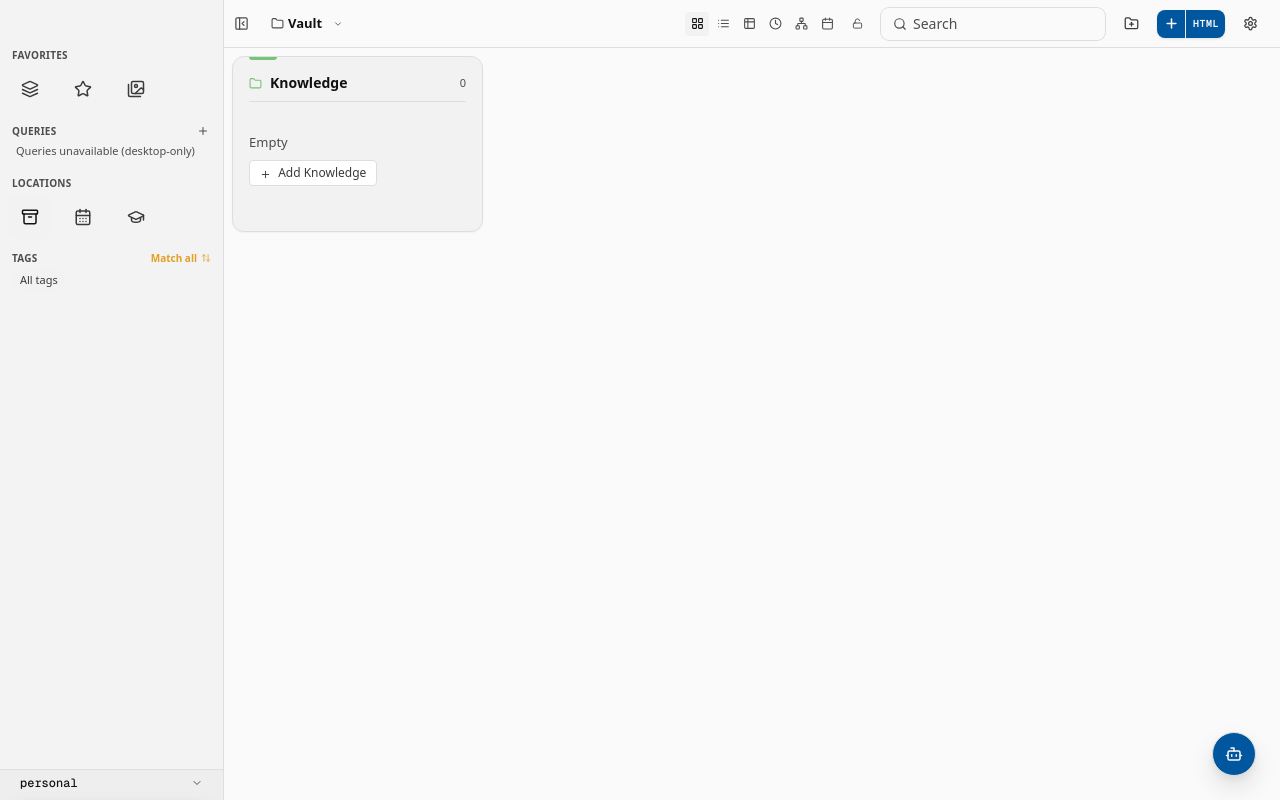
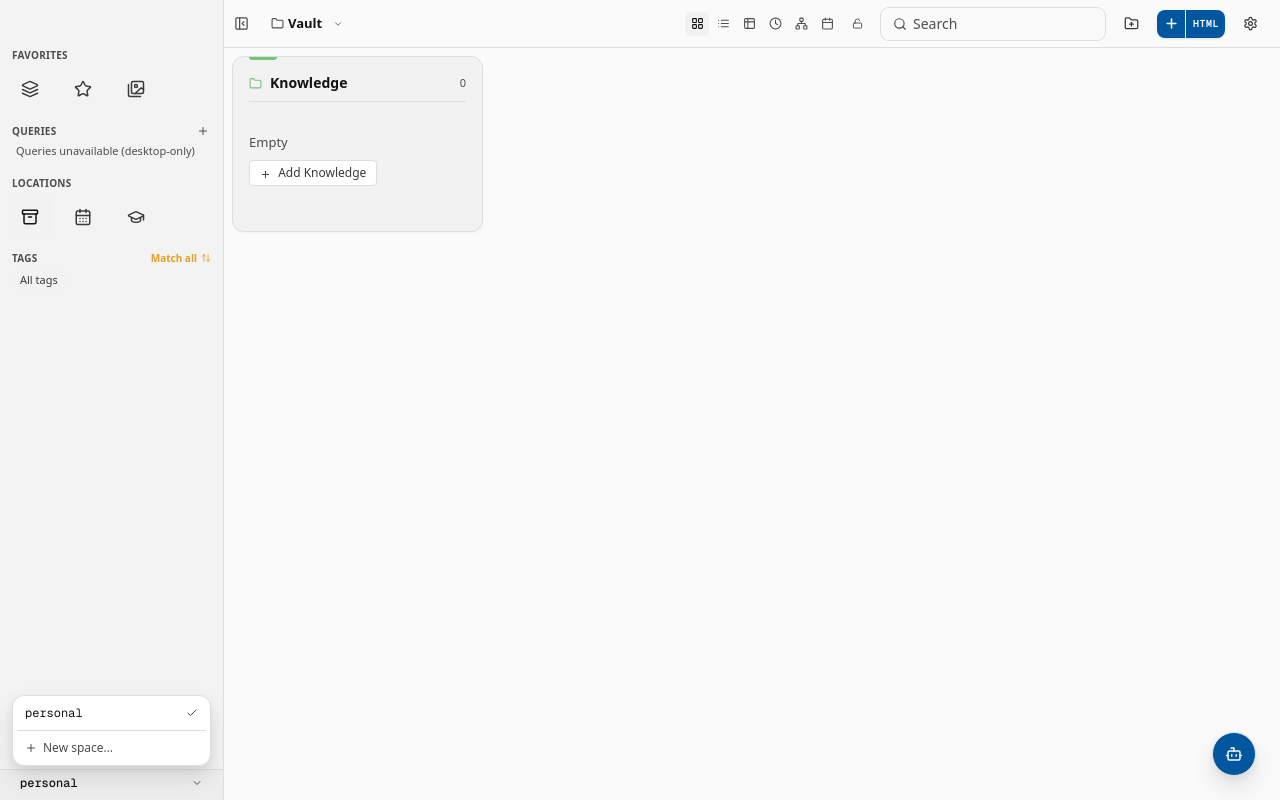
Before and after one commit to project-oxi/oximemo, a React (Vite) app in the folder apps/desktop/: page / in a window 1280 px wide. Both pictures are taken after a click on the button "personal". Built offline with nearby package versions, Linux system fonts and the light colour scheme.

Commit message:
fix(desktop): open space picker popover upward so it stays on screen
The picker is pinned to the sidebar's bottom edge; the popover opened
downward (top-full), landing outside the viewport. Anchor it above the
button (bottom-full mb-1), matching the CopilotComposer bottom-anchored
menu pattern.

```diff
--- a/apps/desktop/src/components/SpacePicker.tsx
+++ b/apps/desktop/src/components/SpacePicker.tsx
@@ -71,7 +71,7 @@ export function SpacePicker() {
         <ChevronDown size={12} className="text-text-subtle" />
       </button>
       {open && (
-        <div className="absolute left-3 right-3 top-full z-40 rounded-lg border border-line bg-surface-raised p-1 shadow-lg">
+        <div className="absolute bottom-full left-3 right-3 z-40 mb-1 rounded-lg border border-line bg-surface-raised p-1 shadow-lg">
           {spaces.data?.map((s) => (
             <button
               key={s.name}
```
